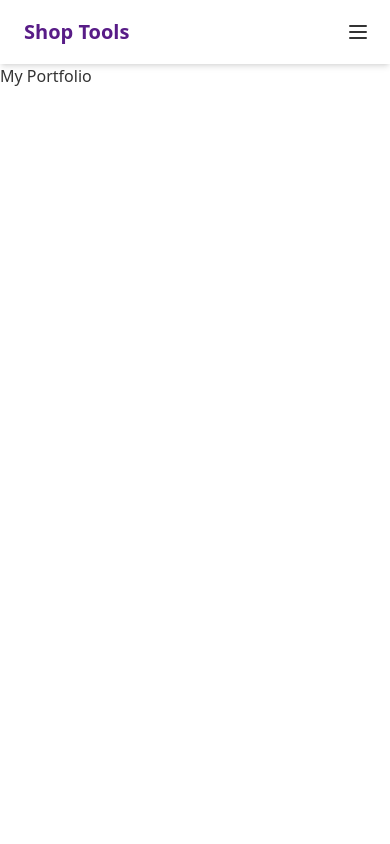
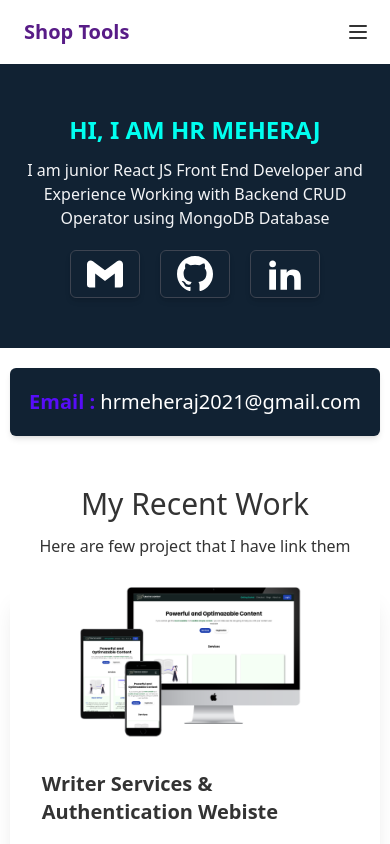
Before and after one commit to hr-meheraj/manufaturer-website-client, a React (Create React App) app: page /about-me in a window 390 px wide. Built offline with nearby package versions, Linux system fonts and the light colour scheme; no server answers.

Commit message:
Portfolio Complte

```diff
--- /dev/null
+++ b/src/api/axiosInterceptop.js
@@ -0,0 +1,31 @@
+import axios from 'axios';
+
+const privateAxios = axios.create();
+
+privateAxios.interceptors.request.use(
+  function (config) {
+    if (!config.headers.authorization) {
+      console.log(config);
+      config.headers.authorization = `Bearer ${localStorage.getItem(
+        'accessToken'
+      )}`;
+    }
+    return config;
+  },
+  function (error) {
+    return Promise.reject(error);
+  }
+);
+
+privateAxios.interceptors.response.use(
+  function (response) {
+
+    return response;
+  },
+  function (error) {
+
+    return Promise.reject(error);
+  }
+);
+
+export default privateAxios;
--- a/src/components/Shared/NotFound/NotFound.jsx
+++ b/src/components/Shared/NotFound/NotFound.jsx
@@ -1,9 +1,12 @@
 import React from 'react'
-
+import {Link} from 'react-router-dom'
 function NotFound() {
     return (
-        <div>
-            Not found 404
+        <div className='w-full mx-auto flex justify-center items-center '>
+           <div className='text-center'>
+             <img className='max-w-[90%] w-[550px] h-auto' src="https://t3.ftcdn.net/jpg/03/88/23/82/360_F_388238209_tCXemYkYHzhiSV6KVUbaiuCEfoSAFLwz.jpg" alt="404 Not Found Image"/>
+             <Link className='text-2xl text-blue-700 hover:text-blue-900' to='/'>Back to HOME PAGE</Link>
+           </div>
         </div>
     )
 }
--- /dev/null
+++ b/src/components/pages/MyPortfolio/Banner.jsx
@@ -0,0 +1,33 @@
+import React from 'react'
+import { SiGmail } from 'react-icons/si'
+import { BsGithub } from 'react-icons/bs'
+import { ImLinkedin2 } from 'react-icons/im'
+function Banner() {
+    const socialAccounts = [
+        { Icons : SiGmail, link : ''},
+        { Icons : BsGithub , link : ''},
+        { Icons : ImLinkedin2 , link : ''},
+    ]
+    return (
+        <div className='w-full py-[50px] lg:py-[100px] bg-[#112233] text-white flex justify-center items-center'>
+            <div className='max-w-[720px] mx-auto w-[95%] text-center'>
+                <h1 className='text-2xl md:text-4xl font-semibold text-[#00fff0]'> HI, I AM HR MEHERAJ</h1>
+                <p className='text-gray-100 px-4 mt-3'> I am junior React JS Front End Developer and Experience Working with Backend CRUD Operator using MongoDB Database </p>
+                <div className='w-[200px] mx-auto flex  gap-[20px] justify-center items-center'>
+                    {
+                        socialAccounts.map( (each, index) => {
+                            const {Icons, link} = each;
+                            return(
+                                <div className='btn rounded-md shadow-md text-4xl text-white bg-[#112233] w-[70px] mt-[20px]'>
+                                   <a key={index} href={link} target="_blank"> <Icons/> </a>
+                                </div>
+                            )
+                        })
+                    }
+                 </div>
+             </div>
+        </div>
+    )
+}
+
+export default Banner
--- /dev/null
+++ b/src/components/pages/MyPortfolio/EducationInfo.jsx
@@ -0,0 +1,15 @@
+import React from 'react'
+
+function EducationInfo() {
+    return (
+        <div className='max-w-[720px] mx-auto w-[95%] my-[50px] px-[10px] md:px-[20px] py-[20px] rounded-md shadow-md'>
+            <h2 className='font-semibold text-2xl mb-4 text-primary'> Educational Qualification : </h2>
+            <p className=''>
+                To say my educational Qualification : I am a high school student last year - then my college life will be start. As well as my Academic Curriculam and Working to learning Programming and others ECA. Now, I fouced to learning thing which I can use and implement in my real life. I have lot of experience to do some project. I am able to learning new thing fastly - that's for I need speedness Internet as a Digital Device.
+            </p>
+
+        </div>
+    )
+}
+
+export default EducationInfo
--- /dev/null
+++ b/src/components/pages/MyPortfolio/EmailCard.jsx
@@ -0,0 +1,11 @@
+import React from 'react'
+
+function EmailCard() {
+    return (
+        <div className=' rounded-md max-w-[720px] w-[95%] py-[20px] mx-auto bg-[#112233] text-white text-center shadow-md my-[20px]'>
+            <p className='text-xl'> <span className='font-bold text-primary'>Email :</span> <a href='mailto:hrmeheraj2021@gmail.com' targert="_blank"> hrmeheraj2021@gmail.com</a></p>
+        </div>
+    )
+}
+
+export default EmailCard
--- a/src/components/pages/MyPortfolio/MyPortfolio.jsx
+++ b/src/components/pages/MyPortfolio/MyPortfolio.jsx
@@ -1,11 +1,21 @@
 import React from 'react'
 import Loading from '../../Shared/Loading/Loading'
-
+import Footer from '../../Shared/Footer/Footer'
+import Banner from './Banner'
+import EducationInfo from './EducationInfo'
+import  Projects from './Projects'
+import Skills from './Skills'
+import EmailCard from './EmailCard'
 function MyPortfolio() {
     return (
-        <div>
-            My Portfolio
-        </div>
+        <>
+           <Banner/>
+           <EmailCard/>
+           <Projects/>
+           <Skills/>
+           <EducationInfo/>
+           <Footer/>
+        </>
     )
 }
 
--- /dev/null
+++ b/src/components/pages/MyPortfolio/Projects.jsx
@@ -0,0 +1,59 @@
+import React from 'react'
+import writer from '../../../assets/writer.png'
+import mern from '../../../assets/mern.png'
+function Projects() {
+    const projects = [
+        {
+            imgUrl: writer,
+             viewLink: '' ,
+             title : "Writer Services & Authentication Webiste",
+             technologies : ["React", "Firebase", "Tailwind CSS"],
+            description : "This website quit about Firebase Authentication for Writer Services Selling. This is fully Resposive for all devices and uses Most Power technology Tailwind CSS"},
+        {
+             imgUrl: mern,
+             viewLink: '',
+             title : " Inventory Management Website",
+             technologies : ["React","MongoDB", "Node Express", "JWT for Security","Firebase","Tailwind CSS"],
+             description : "This website fully response using Firebase authentication - integrate with Backend Node js -  MongoDB as Database. For Security uses JWT token most powerfull" }
+    ]
+    return (
+        <div className='mt-[30px] max-w-[840px] mx-auto w-[95%]'>
+            <div>
+
+                <h2 className='text-3xl text-center mb-3'>My Recent Work</h2>
+                <p className='text-center'> Here are few project that I have link them </p>
+
+            </div>
+            <br />
+            <div className='grid grid-cols-1 sm:grid-cols-2 gap-[30px]'>
+                {
+                    projects.map((project, index) => {
+                        const { imgUrl, viewLink, description, title, technologies } = project;
+                        return(
+                            <div  key={index} className="card  bg-base-100 shadow-xl">
+                              <figure><img src={imgUrl} alt="Project img" /></figure>
+                            <div className="card-body">
+                            <h2 className="card-title mb-3">{title}</h2>
+                            <p className=''> {description} </p>
+                            <br/>
+                           <p>Technologies are uses in this website : </p>
+                           <ul className='list-disc mb-3'>
+                               {
+                                technologies.map( (tech, index) => <li key={index}> {tech}</li>)
+                               }
+                            </ul>
+                          <div className="card-actions justify-end">
+                            <button className="btn btn-primary"><a href={viewLink} target="_blank"> View Now </a></button>
+                          </div>
+                        </div>
+                      </div>
+                        )
+                    })
+
+                }
+            </div>
+        </div>
+    )
+}
+
+export default Projects
--- /dev/null
+++ b/src/components/pages/MyPortfolio/Skills.jsx
@@ -0,0 +1,74 @@
+import React from 'react'
+import { FaReact, FaNodeJs } from 'react-icons/fa'
+import { GrStripe } from 'react-icons/gr'
+import { SiTailwindcss,SiExpress,SiReactrouter, SiFirebase,SiMongodb ,SiJsonwebtokens} from 'react-icons/si'
+function Skills() {
+    const skills = [
+        {
+            id : 1,
+            Logo : FaReact,
+            title : "React"
+        },
+        {
+            id : 2,
+            Logo : SiTailwindcss,
+            title : "Tailwind CSS"
+        },
+        {
+            id : 3,
+            Logo : SiFirebase,
+            title : " Firebase"
+        },
+        {
+            id : 4,
+            Logo : FaNodeJs,
+            title : " Node Js"
+        },
+        {
+            id : 5,
+            Logo : SiExpress,
+            title : " Express Js"
+        },
+        {
+            id : 6,
+            Logo : SiReactrouter,
+            title : " React Router"
+        },
+        {
+            id : 7,
+            Logo : SiMongodb,
+            title : " MongoDB Database"
+        },
+        {
+            id : 8,
+            Logo : SiJsonwebtokens,
+            title : "JWT"
+        },
+        {
+            id : 9,
+            Logo : GrStripe,
+            title : "Stripe Payment"
+        },
+    ]
+    return (
+        <div className='max-w-[720px] w-[95%] mx-auto mt-[40px] mb-[40px]'>
+            <h2 className='text-4xl text-primary font-bold'> My All Skills : </h2>
+            <br/>
+            <div className='grid grid-cols-2 sm:grid-cols-3 md:grid-cols-4 gap-[20px] mt-[20px]'>
+            {
+                skills.map(skill => {
+                    const { title , Logo, id} = skill;
+                    return(
+                        <div key={id} className='p-4 rounded-md shadow-md bg-[#112233] text-white'>
+                            <div className='text-6xl mb-3 text-center w-full flex justify-center text-[#5fff2b]'> <Logo/> </div>
+                            <h2 className='text-center text-xl '>{title}</h2>
+                        </div>
+                    )
+                })
+            }
+            </div>
+        </div>
+    )
+}
+
+export default Skills
--- /dev/null
+++ b/src/hooks/useToken.js
@@ -0,0 +1,18 @@
+import axios from 'axios'
+import React, {useState,useEffect} from 'react'
+const useToken = (user) => {
+    const [token, setToken] = useState('');
+    const email = {email : user?.user?.email}
+    const getToken = async () => {
+        const { data } = await axios.put(`https://baseurl.com/${user?.email}`, email);
+        localStorage.setItem("accessToke", data.token);
+        setToken(accessToken );
+    }
+    useEffect(() =>{
+        gettToken
+    },[user])
+
+    return [token]
+}
+
+export default useToken;
```
Also changed, not shown: src/assets/mern.png (added), src/assets/writer.png (added).
